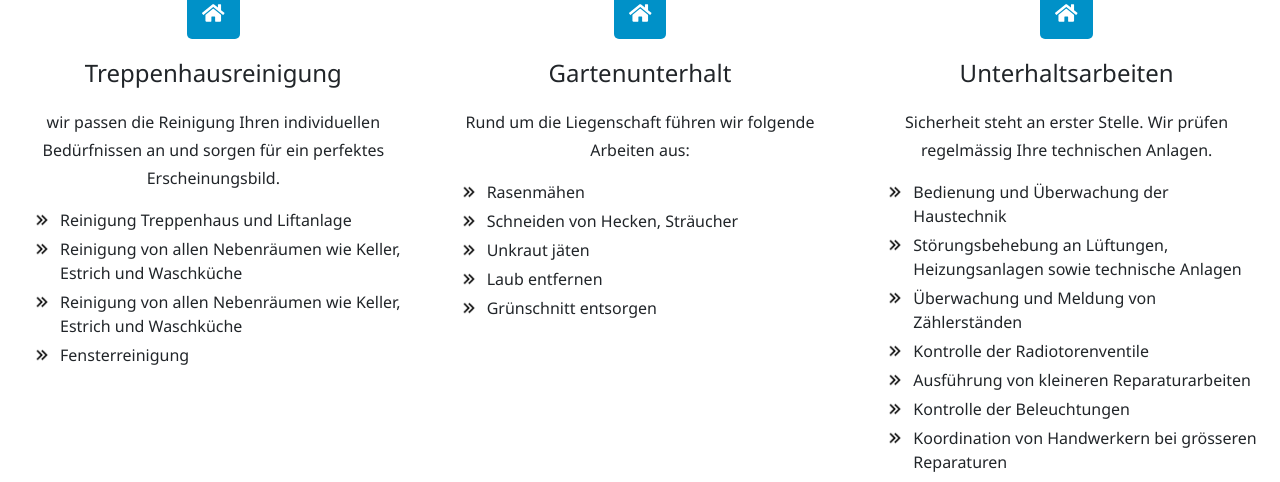
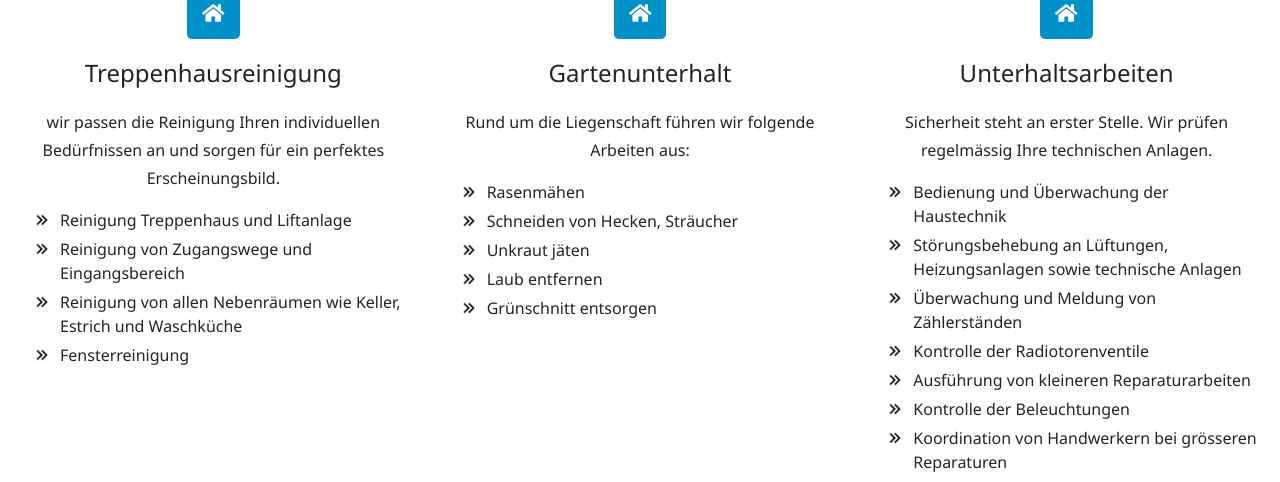
Before and after one commit to jokac88/manco_immoservice, a PHP site: page / in a window 1280 px wide. Shown: the part 1111-1593 px from the top of the page. Run offline with PHP 8.4, Linux system fonts and the light colour scheme.

Commit message:
Update index.php

```diff
--- a/index.php
+++ b/index.php
@@ -189,7 +189,7 @@
 									Reinigung Treppenhaus und Liftanlage
 								</li>
 								<li>
-									Reinigung von allen Nebenräumen wie Keller, Estrich und Waschküche
+								Reinigung von Zugangswege und Eingangsbereich
 								</li>
 								<li>
 									Reinigung von allen Nebenräumen wie Keller, Estrich und Waschküche
```
